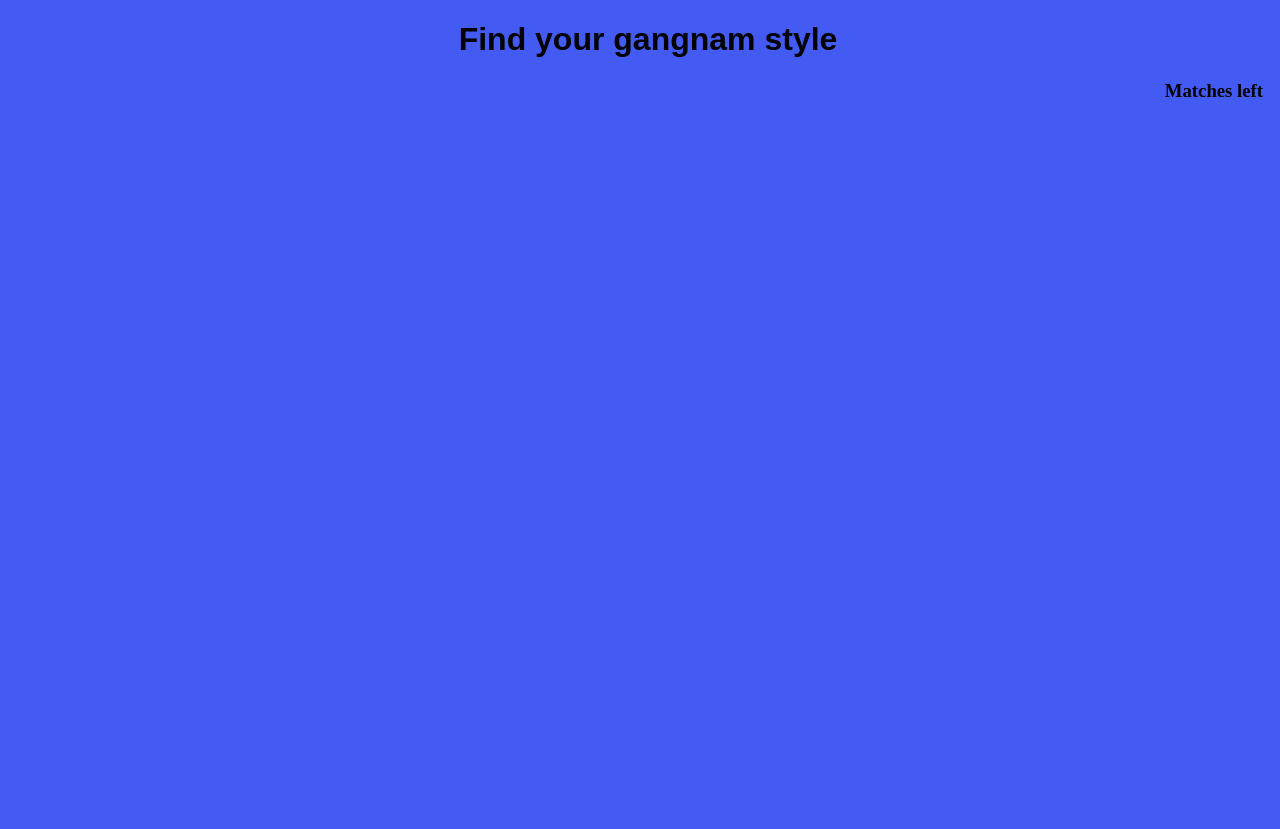
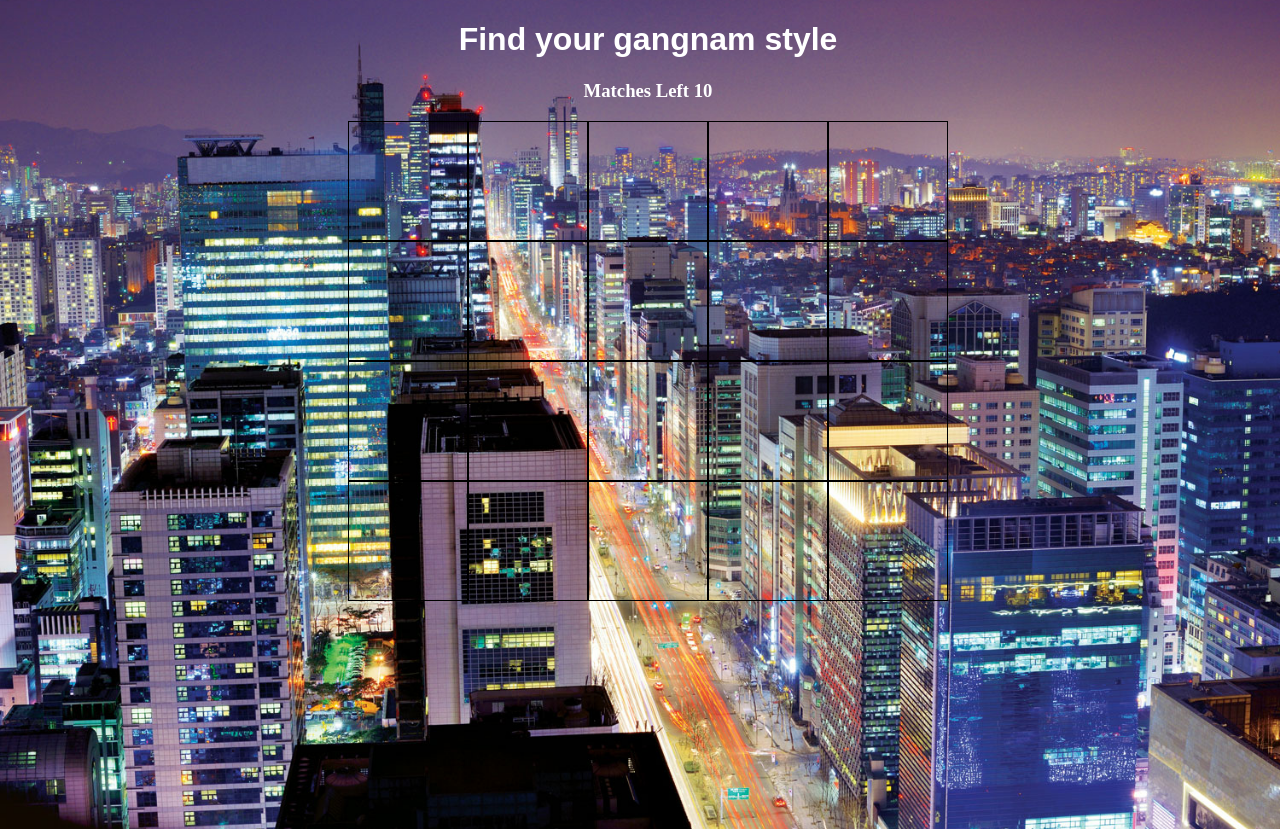
Before and after one commit to jamesbdev/WDI_PROJECT_1, a PHP site: page / in a window 1280 px wide. Run offline with PHP 8.4, Linux system fonts and the light colour scheme; some libraries are stand-ins or nearby versions.

Commit message:
wednesday

```diff
--- a/css/style.css
+++ b/css/style.css
@@ -4,11 +4,12 @@ body {
   background-color: rgb(67, 91, 242);
 
   text-align: center;
-  /*background-image: url("../images/gangnam.jpg");*/
+  background-image: url("../images/gangnam.jpg");
   background-repeat: no-repeat;
   background-position: center;
   background-size: cover;
   background-color:
+
 }
 
 ul {
@@ -36,9 +37,16 @@ li {
 h1 {
   text-align: center;
   font-family: 'Cabin', sans-serif;
+  color: white;
 }
 
 h3 {
   padding: 0 25px;
-  text-align: right;
+text-align: center;
+color: white;
 }
+
+#background {
+  background-image: url("../images/gangnam.jpg");
+
+}
--- a/index.html
+++ b/index.html
@@ -3,9 +3,8 @@
 <head>
   <meta charset="utf-8">
   <title>Quiet Journey</title>
-  <link rel="stylesheet" href="css/style.css"
-  <link href="https://fonts.googleapis.com/css?family=Cabin" rel="stylesheet">
-  <script>
+  <link rel="stylesheet" href="css/style.css">
+  <script
   src="https://code.jquery.com/jquery-3.1.1.js"
   integrity="sha256-16cdPddA6VdVInumRGo6IbivbERE8p7CQR3HzTBuELA="
   crossorigin="anonymous"></script>
@@ -13,17 +12,16 @@
 </head>
 <body>
   <h1>Find your gangnam style</h1>
-  <h3>Matches left <span id="matchesLeft"></span></h3>
+  <h3>Matches Left <span id="matchesLeft"></span></h3>
   <ul>
     <!-- <li data-sound="go" class="square"></li>
     <li data-sound="synth" class="square"></li>
     <li data-sound="go" class="square"></li>
     <li data-sound="synth" class="square"></li> -->
   </ul>
+  <audio id="audio"></audio>
+</body>
 
-  <audio id="audio"></audio>
-  <!-- <p> You're in Seoul, South Korea, it's late night and you've had a couple bottles of soju. There's a song playing in your head but you can't quite remember where you heard it. Put the pieces back together! </p> -->
-</body>
 </html>
 
 <!-- <li class="sounds" id="1"></li>
--- a/js/app.js
+++ b/js/app.js
@@ -5,7 +5,7 @@
 //reset board
 
 var matches;
-var clicks;
+// var clicks;
 var counter;
 var firstPick = null;
 var secondPick = null;
@@ -13,10 +13,10 @@ var backgroundMusic;
 var winMusic;
 var sounds = ['he-he-he', 'bassline', 'gangnam_style', 'go', 'heey', 'noise', 'ooh', 'oppan', 'synth', 'ukwis', 'he-he-he', 'bassline', 'gangnam_style', 'go', 'heey', 'noise', 'ooh', 'oppan', 'synth', 'ukwis'];
 
-function numberofClicks () {
+// function numberofClicks () {
   //if element is clicked
   //change inner html of
-}
+
 
 function startMusic() {
   backgroundMusic = new Audio('sounds/sound_loop.wav');
@@ -30,6 +30,7 @@ $(function() {
   counter = 0;
   firstPick = null;
   secondPick = null;
+
   $('#matchesLeft').text(10 - matches);
   var sounds = ['he-he-he', 'bassline', 'gangnam_style', 'go', 'heey', 'noise', 'ooh', 'oppan', 'synth', 'ukwis', 'he-he-he', 'bassline', 'gangnam_style', 'go', 'heey', 'noise', 'ooh', 'oppan', 'synth', 'ukwis'];
   $.each(sounds, createBoard);
```
